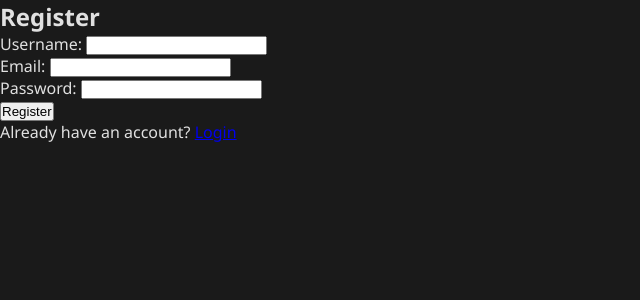
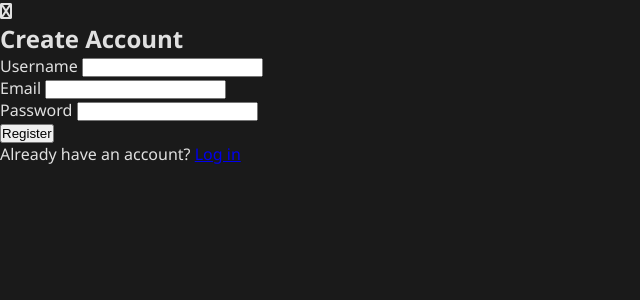
Before and after one commit to kdmeghani/chatting-app, a Flask app: page /register in a window 1280 px wide. Shown: the top 300 px of the page, without its empty margins (0-640 px from the left). Run offline with Flask 3, Linux system fonts and the light colour scheme.

Commit message:
Update register.html

```diff
--- a/templates/register.html
+++ b/templates/register.html
@@ -1,28 +1,32 @@
 {% extends "base.html" %}
 {% block title %}Register{% endblock %}
 {% block content %}
-<div class="auth-form">
-    <h2>Register</h2>
+<div class="auth-wrapper">
+    <div class="auth-card">
+        <div class="auth-header">
+            <i class="fas fa-whatsapp"></i>
+            <h2>Create Account</h2>
+        </div>
         <form id="registerForm">
             <input type="hidden" name="csrf_token" value="{{ csrf_token }}">
-        <div>
-            <label>Username:</label>
+            <div class="input-group">
+                <label>Username</label>
                 <input type="text" name="username" required>
             </div>
-        <div>
-            <label>Email:</label>
+            <div class="input-group">
+                <label>Email</label>
                 <input type="email" name="email" required>
             </div>
-        <div>
-            <label>Password:</label>
+            <div class="input-group">
+                <label>Password</label>
                 <input type="password" name="password" required>
             </div>
-        <button type="submit">Register</button>
+            <button type="submit" class="btn-register">Register</button>
         </form>
-    <p>Already have an account? <a href="{{ url_for('login') }}">Login</a></p>
+        <p class="auth-footer">Already have an account? <a href="{{ url_for('login') }}">Log in</a></p>
+    </div>
 </div>
 <script>
-    // Generate RSA keys and encrypt private key with password
     document.getElementById('registerForm').addEventListener('submit', async (e) => {
         e.preventDefault();
         const form = e.target;
@@ -30,7 +34,6 @@
         const email = form.email.value;
         const password = form.password.value;
 
-        // Generate RSA key pair
         const keyPair = await crypto.subtle.generateKey(
             {
                 name: "RSA-OAEP",
@@ -42,15 +45,12 @@
             ["encrypt", "decrypt"]
         );
 
-        // Export public key as PEM
         const publicKeySpki = await crypto.subtle.exportKey("spki", keyPair.publicKey);
         const publicKeyPem = "-----BEGIN PUBLIC KEY-----\n" + btoa(String.fromCharCode(...new Uint8Array(publicKeySpki))) + "\n-----END PUBLIC KEY-----";
 
-        // Export private key as PKCS8
         const privateKeyPkcs8 = await crypto.subtle.exportKey("pkcs8", keyPair.privateKey);
         const privateKeyBase64 = btoa(String.fromCharCode(...new Uint8Array(privateKeyPkcs8)));
 
-        // Derive key from password using PBKDF2
         const passwordKey = await crypto.subtle.importKey(
             "raw",
             new TextEncoder().encode(password),
@@ -73,7 +73,6 @@
             ["encrypt", "decrypt"]
         );
 
-        // Encrypt private key with AES-GCM
         const iv = crypto.getRandomValues(new Uint8Array(12));
         const encryptedPrivateKey = await crypto.subtle.encrypt(
             { name: "AES-GCM", iv: iv },
@@ -81,14 +80,12 @@
             new TextEncoder().encode(privateKeyBase64)
         );
 
-        // Combine salt + iv + ciphertext
         const encryptedPrivateKeyData = new Uint8Array(salt.length + iv.length + encryptedPrivateKey.byteLength);
         encryptedPrivateKeyData.set(salt, 0);
         encryptedPrivateKeyData.set(iv, salt.length);
         encryptedPrivateKeyData.set(new Uint8Array(encryptedPrivateKey), salt.length + iv.length);
         const encryptedPrivateKeyBase64 = btoa(String.fromCharCode(...encryptedPrivateKeyData));
 
-        // Send to server
         const formData = new FormData();
         formData.append('username', username);
         formData.append('email', email);
```
Lines whose indentation alone changed are shown as unchanged.
